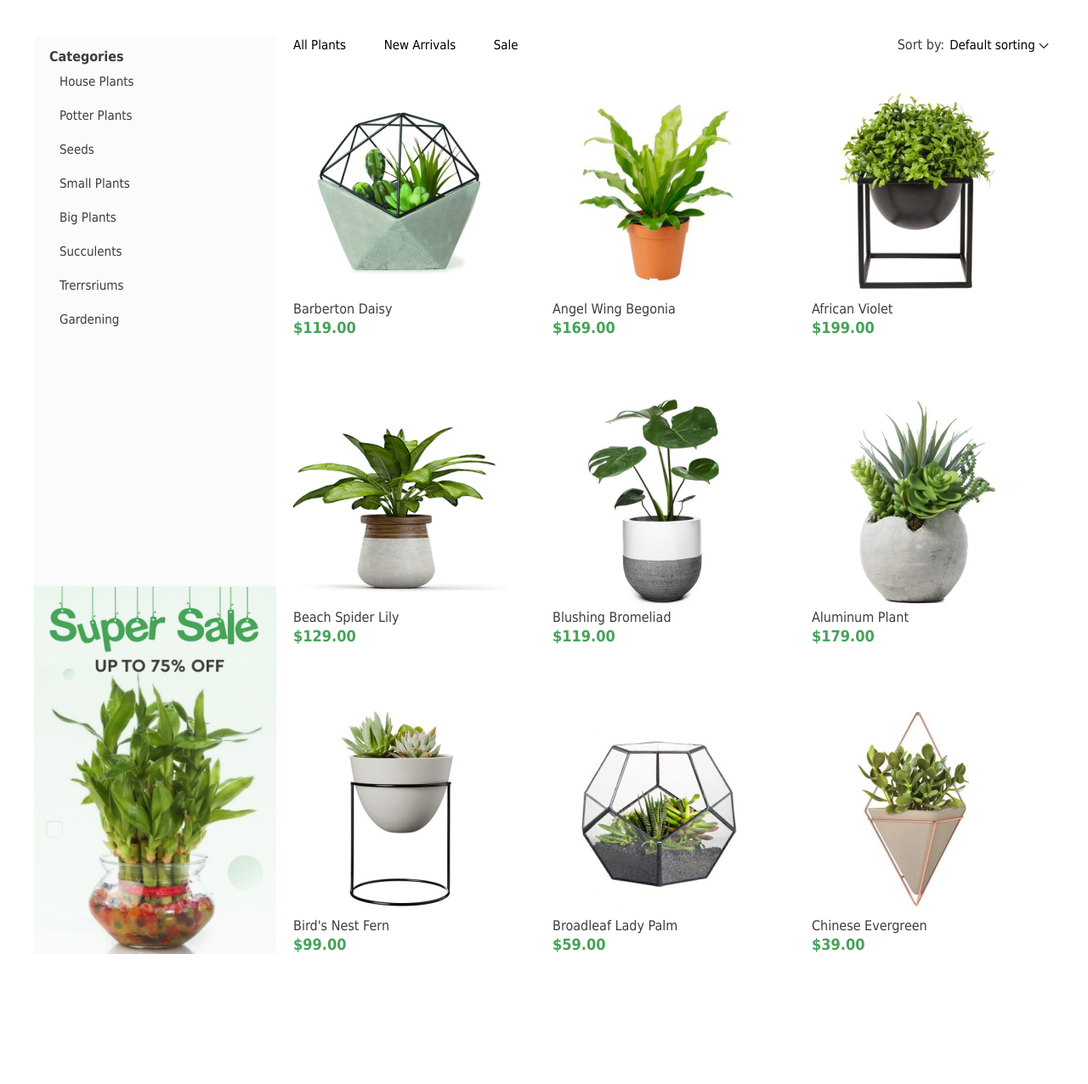
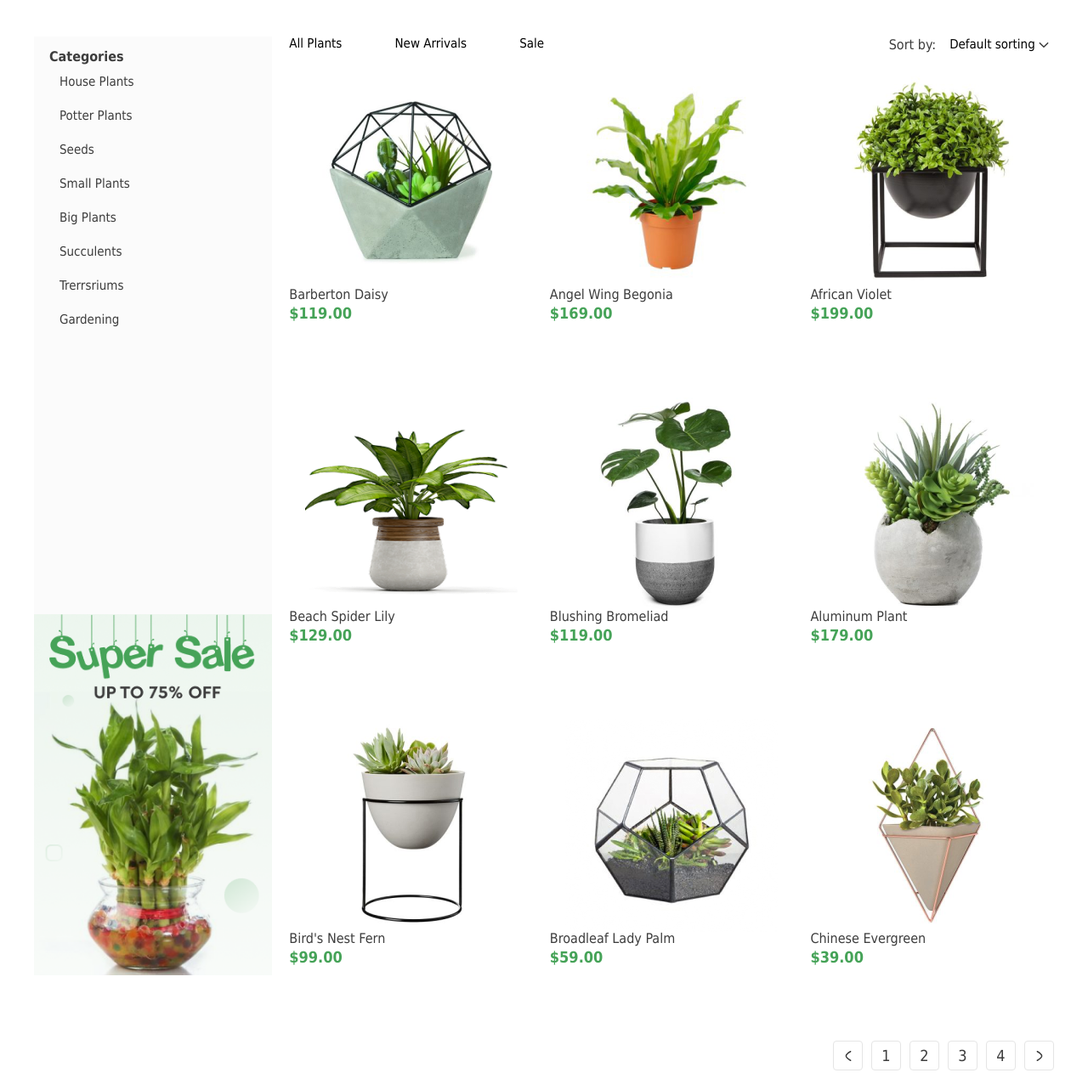
Before and after one commit to serhii935/homework_popello, a plain HTML site: page homework_06/index.html in a window 1280 px wide. Shown: the part 564-1840 px from the top of the page at 85% size. Drawn offline with Linux system fonts and the light colour scheme.

Commit message:
homework_08

```diff
--- a/homework_06/css/style.css
+++ b/homework_06/css/style.css
@@ -11,8 +11,10 @@
 }
 
 .wrapper {
-    width: 1200px;
+    max-width: 1220px;
+    min-width: 1020px;
     margin: 0 auto;
+    padding: 0 10px;
 }
 
 .header {
@@ -27,12 +29,8 @@
     border-bottom-color: rgba(70, 163, 88, 0.50);
 }
 
-.main {
-    float: left;
-}
-
 .logo {
-    margin-right: 244px;
+    margin-right: auto;
 }
 
 .menu a {
@@ -51,19 +49,30 @@
 }
 
 .login {
-    margin-left: 316px;
-    color: #ffff;
+    margin-left: auto;
+    color: #fff;
     font-size: 16px;
     font-weight: 500;
     line-height: normal;
     border-radius: 6px;
     background: #46A358;
-    text-decoration: 0;
-    flex-shrink: 0;
+    text-decoration: none;
     padding: 8px 17px 7px 41px;
     background-image: url(../img/login.svg);
     background-repeat: no-repeat;
     background-position: 20px 8px;
+}
+
+.main {
+    display: flex;
+    flex-direction: column;
+}
+
+.section-better-planet {
+    background-color: rgba(245, 245, 245, 0.50);
+    margin-bottom: 46px;
+    display: flex;
+    align-items: center;
 }
 
 .green-shop {
@@ -72,12 +81,6 @@
     padding-left: 40px;
     display: inline-block;
     vertical-align: top;
-
-}
-
-.section-color {
-    background-color: rgba(245, 245, 245, 0.50);
-    margin-bottom: 46px;
 }
 
 .welcome {
@@ -111,12 +114,12 @@
 }
 
 .shop-btn {
-    color: #FFF;
+    color: #fff;
     font-size: 16px;
     font-weight: 700;
     line-height: 20px;
     text-transform: uppercase;
-    text-decoration: 0;
+    text-decoration: none;
     border-radius: 6px;
     background-color: #46a358;
     padding: 11px 27px 9px 26px;
@@ -124,37 +127,41 @@
 
 .img {
     display: inline-block;
-    width: 507px;
+    width: 100%;
 }
 
-.clearfix::after {
-    content: "";
-    clear: both;
-    display: table;
+.section-items {
+    display: flex;
+    gap: 20px;
 }
 
 .left-bar {
-    float: left;
-    width: 285px;
+    display: flex;
+    flex-direction: column;
+    width: 23.75%;
 }
 
 .list {
-    height: 647px;
+    height: 680px;
     background-color: #fbfbfb;
     padding-top: 14px;
     padding-left: 18px;
 }
 
 .list-item {
-    margin-left: 0px;
+    margin-left: 0;
     padding-left: 12px;
     font-size: 15px;
     line-height: 40px;
     list-style-type: none;
 }
 
+.sale-baner {
+    width: 100%;
+}
+
 .list-item a {
-    text-decoration: 0;
+    text-decoration: none;
     color: inherit;
 }
 
@@ -162,28 +169,32 @@
     color: #46a358;
 }
 
-.sale-baner {
-    width: 100%;
-    /* display: block; */
-    /* padding: 0;  */
+.right-bar {
+    width: 76.25%;
+    display: flex;
+    flex-direction: column;
 }
 
-.right-bar {
-    width: 915px;
-    float: left;
-    margin-bottom: 31px;
+.up-panel {
+    display: flex;
+    justify-content: space-between;
+    align-items: flex-start;
+    margin-bottom: 20px;
 }
 
 .up-select {
-    float: left;
-}
-
-.up-panel-txt {
-    float: left;
+    display: flex;
+    width: 33.333%;
+    justify-content: space-between;
+    align-items: center;
 }
 
 .up-sort {
-    float: right;
+    width: 33.333%;
+    display: flex;
+    justify-content: end;
+    align-items: flex-start;
+    gap: 10px;
 }
 
 .up-btn {
@@ -195,26 +206,8 @@
     font-style: normal;
     font-weight: 400;
     line-height: 16px;
-    padding: 0px;
+    padding: 0;
 }
-
-.up-btn-mrgn {
-    cursor: pointer;
-    border: 0;
-    background-color: #fff;
-    font-family: "Tahoma";
-    font-size: 15px;
-    font-style: normal;
-    font-weight: 400;
-    line-height: 16px;
-    padding: 0px;
-    margin-left: 40px;
-}
-
-.up-select {
-    margin-left: 20px;
-}
-
 
 .up-select button {
     padding-bottom: 7px;
@@ -230,7 +223,7 @@
     cursor: pointer;
     border: 0;
     background-color: #fff;
-    appearance: 0;
+    appearance: none;
     font-family: "Tahoma";
     font-size: 15px;
     font-style: normal;
@@ -247,20 +240,31 @@
 }
 
 .goods {
-    float: left;
-    width: 915px;
-    margin-bottom: 90px;
+    display: flex;
+    flex-wrap: wrap;
+    margin: 0 -10px;
 }
 
 .goods-element {
-    width: 285px;
-    margin-left: 20px;
-    margin-bottom: 70px;
-    float: left;
+    width: 33.333%;
+    padding-left:10px ;
+    padding-right: 10px;
+    padding-bottom: 90px;
 }
 
 .green-line {
     border-top: 1px solid transparent;
+}
+
+.goods-img {
+    display: flex;
+    justify-content: center;
+    align-items: center;
+}
+
+.img-responsive{
+    max-width: 100%;
+    height: auto;
 }
 
 .goods-element div:hover {
@@ -269,7 +273,7 @@
 }
 
 .goods-element-ref {
-    text-decoration: 0;
+    text-decoration: none;
 }
 
 .good-name {
@@ -292,13 +296,15 @@
 }
 
 .paginator {
-    float: right;
+    display: flex;
+    justify-content: flex-end;
+    gap: 10px;
 }
 
 .paginator a {
-    display: inline-block;
-    text-align: center;
-    padding-top: 9px;
+    display: flex;
+    align-items: center;
+    justify-content: center;
     width: 35px;
     height: 35px;
     color: #3d3d3d;
@@ -310,14 +316,12 @@
     text-decoration: none;
     border-radius: 4px;
     border: 1px solid #e5e5e5;
-    margin-left: 10px;
 }
 
 .paginator a:hover {
     color: #fff;
     font-family: "Tahoma";
     font-size: 18px;
-    font-style: normal;
     font-weight: 700;
     line-height: 16px;
     background-color: #46a358;
--- a/homework_06/index.html
+++ b/homework_06/index.html
@@ -20,66 +20,47 @@
                 <a href="#">Plant Care</a>
                 <a href="#">Blogs</a>
             </nav>
-            <a class="login" href="#">
-                Login
-            </a>
+            <a class="login" href="#">Login</a>
         </header>
         <main class="main">
-            <section class="section-color">
+            <section class="section-better-planet">
                 <div class="green-shop">
                     <p class="welcome">Welcome to GreenShop</p>
                     <h1 class="h1">Let’s Make a Better <span class="green">Planet</span></h1>
                     <p class="last-p">We are an online plant shop offering a wide range of cheap and trendy plants. Use
-                        our plants to
-                        create an unique Urban Jungle. Order your favorite plants!</p>
+                        our plants to create an unique Urban Jungle. Order your favorite plants!</p>
                     <a class="shop-btn" href="#">shop now</a>
                 </div>
                 <div class="img">
                     <img src="./img/flover_head.png" alt="">
                 </div>
             </section>
-            <section>
-                <div class="clearfix">
+            <section class="section-items">
                 <div class="left-bar">
                     <div class="list">
                         <p><b>Categories</b></p>
                         <ul class="list-item">
-                                <li>
-                                    <a href="#">House Plants</a>
-                                </li>
-                                <li>
-                                    <a href="#">Potter Plants</a>
-                                </li>
-                                <li>
-                                    <a href="#">Seeds</a>
-                                </li>
-                                <li>
-                                    <a href="#">Small Plants</a>
-                                </li>
-                                <li>
-                                    <a href="#">Big Plants</a>
-                                </li>
-                                <li>
-                                    <a href="#">Succulents</a>
-                                </li>
-                                <li>
-                                    <a href="#">Trerrsriums</a>
-                                </li>
-                                <li>
-                                    <a href="#">Gardening</a>
-                                </li>
+                            <li><a href="#">House Plants</a></li>
+                            <li><a href="#">Potter Plants</a></li>
+                            <li><a href="#">Seeds</a></li>
+                            <li><a href="#">Small Plants</a></li>
+                            <li><a href="#">Big Plants</a></li>
+                            <li><a href="#">Succulents</a></li>
+                            <li><a href="#">Trerrsriums</a></li>
+                            <li><a href="#">Gardening</a></li>
                         </ul>
                     </div>
                     <img class="sale-baner" src="./img/super_sale_banner.png" alt="">
                 </div>
                 <div class="right-bar">
+                    <div class="up-panel">
                         <div class="up-select">
                             <button type="button" class="up-btn">All Plants</button>
-                            <button type="button" class="up-btn-mrgn">New Arrivals</button>
-                            <button type="button" class="up-btn-mrgn">Sale</button>
+                            <button type="button" class="up-btn">New Arrivals</button>
+                            <button type="button" class="up-btn">Sale</button>
                         </div>
                         <div class="up-sort">
-                            <p class="up-panel-txt">Sort by:</p>
+                            <p>Sort by:</p>
                             <button type="button">Default sorting
                                 <svg xmlns="http://www.w3.org/2000/svg" width="12" height="8" viewBox="0 0 12 8"
                                     fill="none">
@@ -91,76 +72,103 @@
                     </div>
                     <div class="goods">
                         <article class="goods-element">
+                            <div class="green-line">
+                                <div class="goods-img">
+                                    <img class="goods-img" src="./img/barberton.png" alt="">
+                                </div>
                                 <a class="goods-element-ref" href="#">
-                                <div class="green-line"><img src="./img/barberton.png" alt="">
                                     <p class="good-name">Barberton Daisy</p>
                                     <p class="good-price">$119.00</p>
+                                </a>
                             </div>
-                            </a>
                         </article>
                         <article class="goods-element">
+                            <div class="green-line">
+                                <div class="goods-img">
+                                    <img class="img-responsive" src="./img/angel.png" alt="">
+                                </div>
                                 <a class="goods-element-ref" href="#">
-                                <div class="green-line"><img src="./img/angel.png" alt="">
                                     <p class="good-name">Angel Wing Begonia</p>
                                     <p class="good-price">$169.00</p>
+                                </a>
                             </div>
-                            </a>
                         </article>
                         <article class="goods-element">
+                            <div class="green-line">
+                                <div class="goods-img">
+                                    <img class="img-responsive" src="./img/african.png" alt="">
+                                </div>
                                 <a class="goods-element-ref" href="#">
-                                <div class="green-line"><img src="./img/african.png" alt="">
                                     <p class="good-name">African Violet</p>
                                     <p class="good-price">$199.00</p>
+                                </a>
                             </div>
-                            </a>
                         </article>
                         <article class="goods-element">
+                            <div class="green-line">
+                                <div class="goods-img">
+                                    <img class="img-responsive" src="./img/beach.png" alt="">
+                                </div>
                                 <a class="goods-element-ref" href="#">
-                                <div class="green-line"><img src="./img/beach.png" alt="">
                                     <p class="good-name">Beach Spider Lily</p>
                                     <p class="good-price">$129.00</p>
+                                </a>
                             </div>
-                            </a>
                         </article>
                         <article class="goods-element">
+                            <div class="green-line">
+                                <div class="goods-img">
+                                    <img class="img-responsive" src="./img/blushing.png" alt="">
+                                </div>
                                 <a class="goods-element-ref" href="#">
-                                <div class="green-line"><img src="./img/blushing.png" alt="">
                                     <p class="good-name">Blushing Bromeliad</p>
                                     <p class="good-price">$119.00</p>
+                                </a>
                             </div>
-                            </a>
                         </article>
                         <article class="goods-element">
+                            <div class="green-line">
+                                <div class="goods-img">
+                                    <img class="img-responsive" src="./img/aluminum.png" alt="">
+                                </div>
                                 <a class="goods-element-ref" href="#">
-                                <div class="green-line"><img src="./img/aluminum.png" alt="">
                                     <p class="good-name">Aluminum Plant</p>
                                     <p class="good-price">$179.00</p>
+                                </a>
                             </div>
-                            </a>
                         </article>
                         <article class="goods-element">
+                            <div class="green-line">
+                                <div class="goods-img">
+                                    <img class="img-responsive" src="./img/bird.png" alt="">
+                                </div>
                                 <a class="goods-element-ref" href="#">
-                                <div class="green-line"><img src="./img/bird.png" alt="">
-                                    <p class="good-name">Bird's Nest Fern</p>
+                                    <p class=" good-name">Bird's Nest Fern</p>
                                     <p class="good-price">$99.00</p>
+                                </a>
                             </div>
-                            </a>
                         </article>
                         <article class="goods-element">
+                            <div class="green-line">
+                                <div class="goods-img">
+                                    <img class="img-responsive" src="./img/broadleaf.png" alt="">
+                                </div>
                                 <a class="goods-element-ref" href="#">
-                                <div class="green-line"><img src="./img/broadleaf.png" alt="">
                                     <p class="good-name">Broadleaf Lady Palm</p>
                                     <p class="good-price">$59.00</p>
+                                </a>
                             </div>
-                            </a>
                         </article>
                         <article class="goods-element">
+                            <div class="green-line">
+                                <div class="goods-img">
+                                    <img class="img-responsive" src="./img/chinese.png" alt="">
+                                </div>
                                 <a class="goods-element-ref" href="#">
-                                <div class="green-line"><img src="./img/chinese.png" alt="">
                                     <p class="good-name">Chinese Evergreen</p>
                                     <p class="good-price">$39.00</p>
+                                </a>
                             </div>
-                            </a>
                         </article>
                     </div>
                     <div class="paginator">
@@ -192,3 +200,5 @@
         </main>
     </div>
 </body>
+
+</html>
```
Lines whose indentation alone changed are shown as unchanged.
